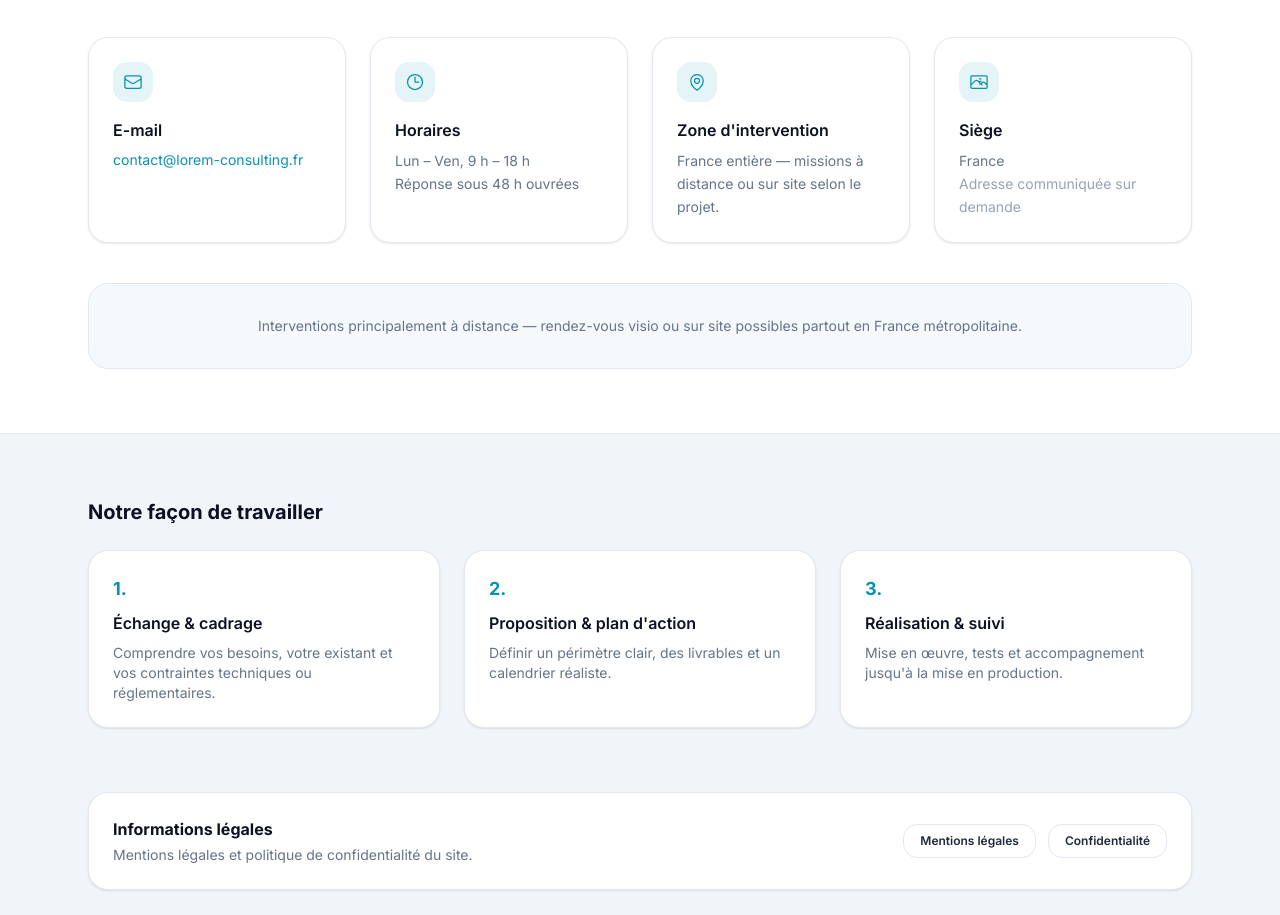
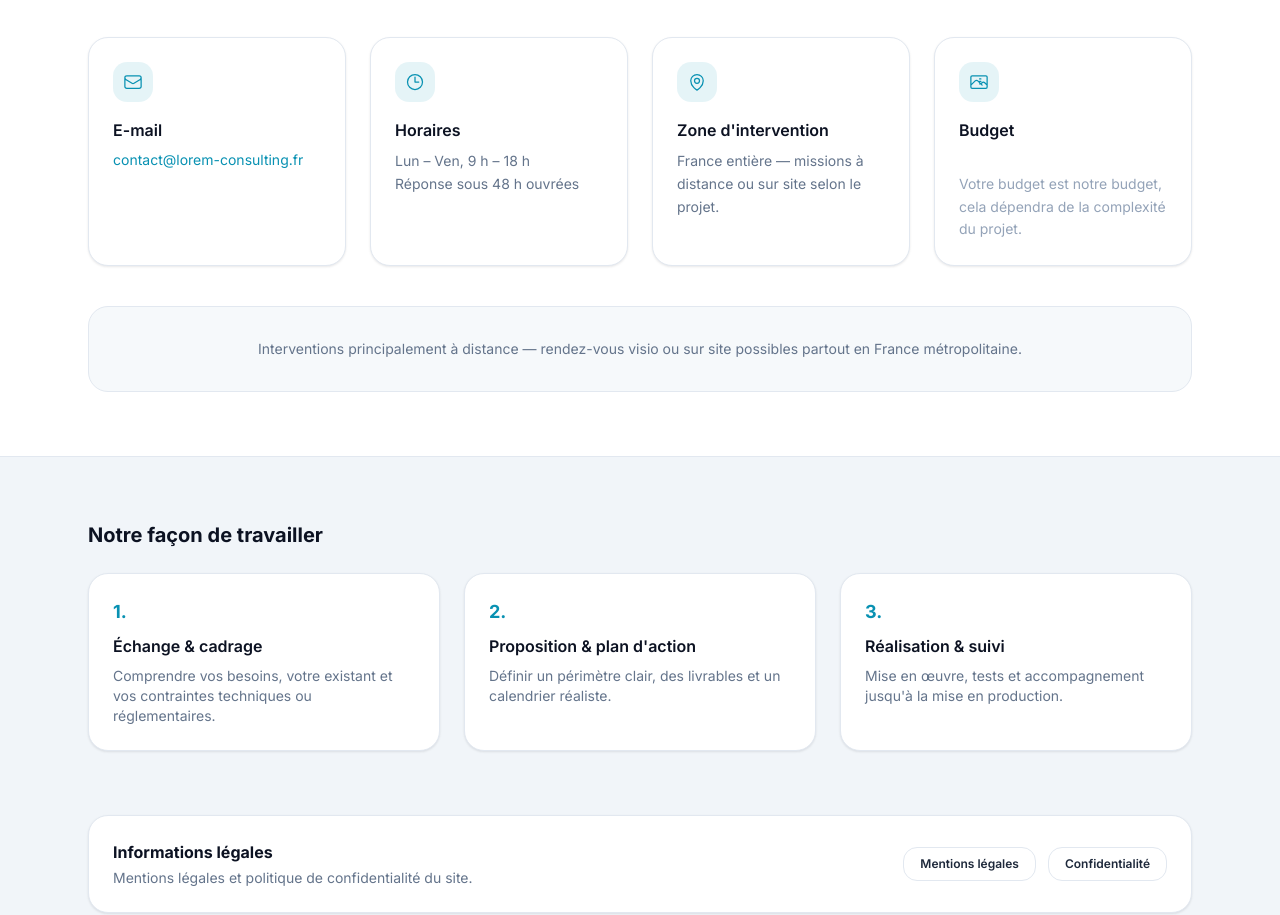
Before and after one commit to Zenarch911/LCF, a website built with Vite: page infos.html in a window 1280 px wide. Shown: the part 1209-2124 px from the top of the page. Built offline with nearby package versions, Linux system fonts and the light colour scheme.

Commit message:
fix: Budget

```diff
--- a/infos.html
+++ b/infos.html
@@ -184,10 +184,10 @@
               <span class="icon-box mb-4" aria-hidden="true">
                 <svg fill="none" stroke="currentColor" viewBox="0 0 24 24"><path stroke-linecap="round" stroke-linejoin="round" stroke-width="1.5" d="M2.25 15.75l5.159-5.159a2.25 2.25 0 013.182 0l5.159 5.159m-1.5-1.5l1.409-1.409a2.25 2.25 0 013.182 0l2.909 2.909m-18 3.75h16.5a1.5 1.5 0 001.5-1.5V6a1.5 1.5 0 00-1.5-1.5H3.75A1.5 1.5 0 002.25 6v12a1.5 1.5 0 001.5 1.5zm10.5-11.25h.008v.008H12.75V8.25zm0 3h.008v.008H12.75v-.008zm0 3h.008v.008H12.75v-.008z"/></svg>
               </span>
-              <h3 class="font-semibold text-lcf-navy">Siège</h3>
+              <h3 class="font-semibold text-lcf-navy">Budget</h3>
               <p class="mt-2 text-sm text-lcf-slate leading-relaxed">
-                France<br />
-                <span class="text-lcf-muted">Adresse communiquée sur demande</span>
+                <br />
+                <span class="text-lcf-muted">Votre budget est notre budget, cela dépendra de la complexité du projet.</span>
               </p>
             </article>
           </div>
```
